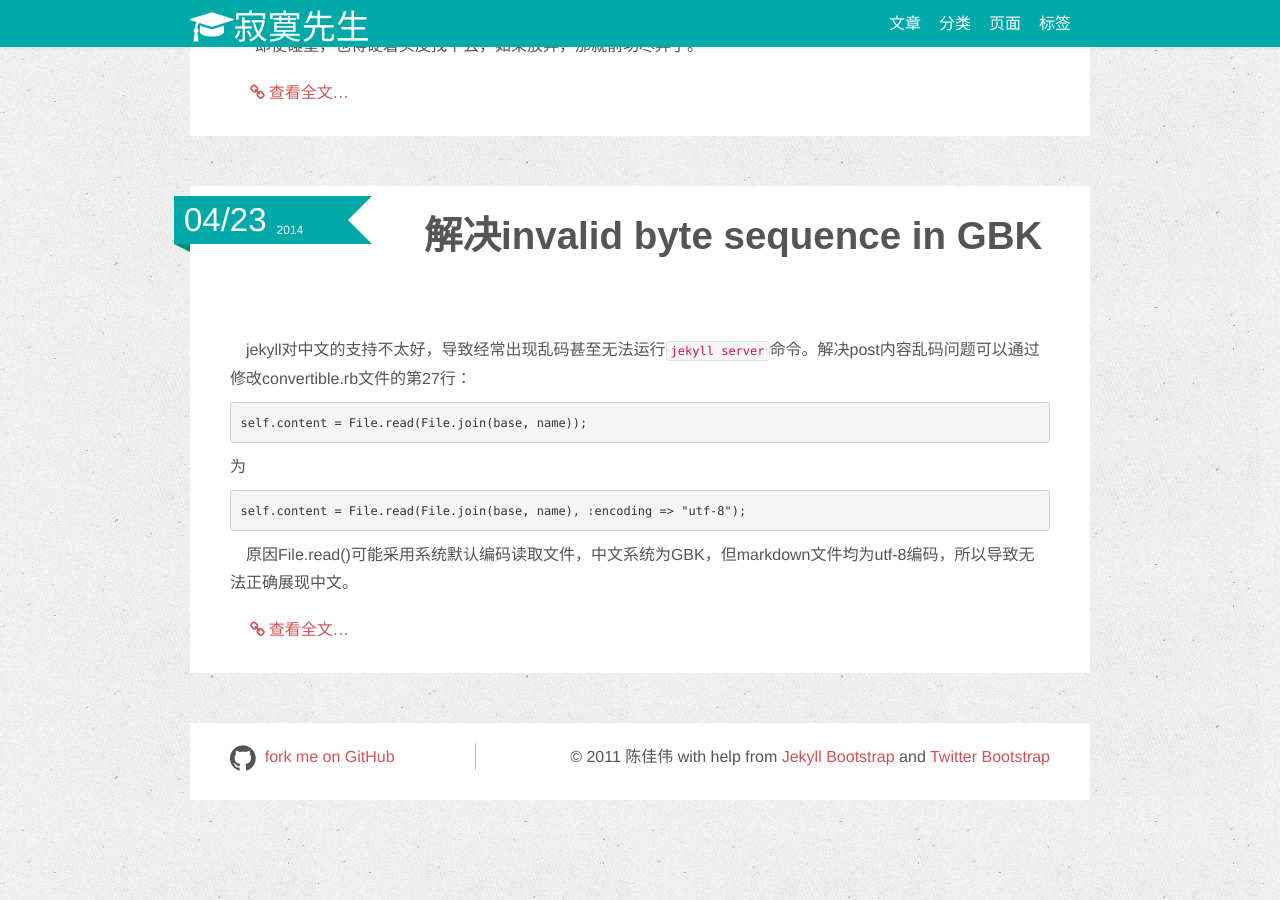
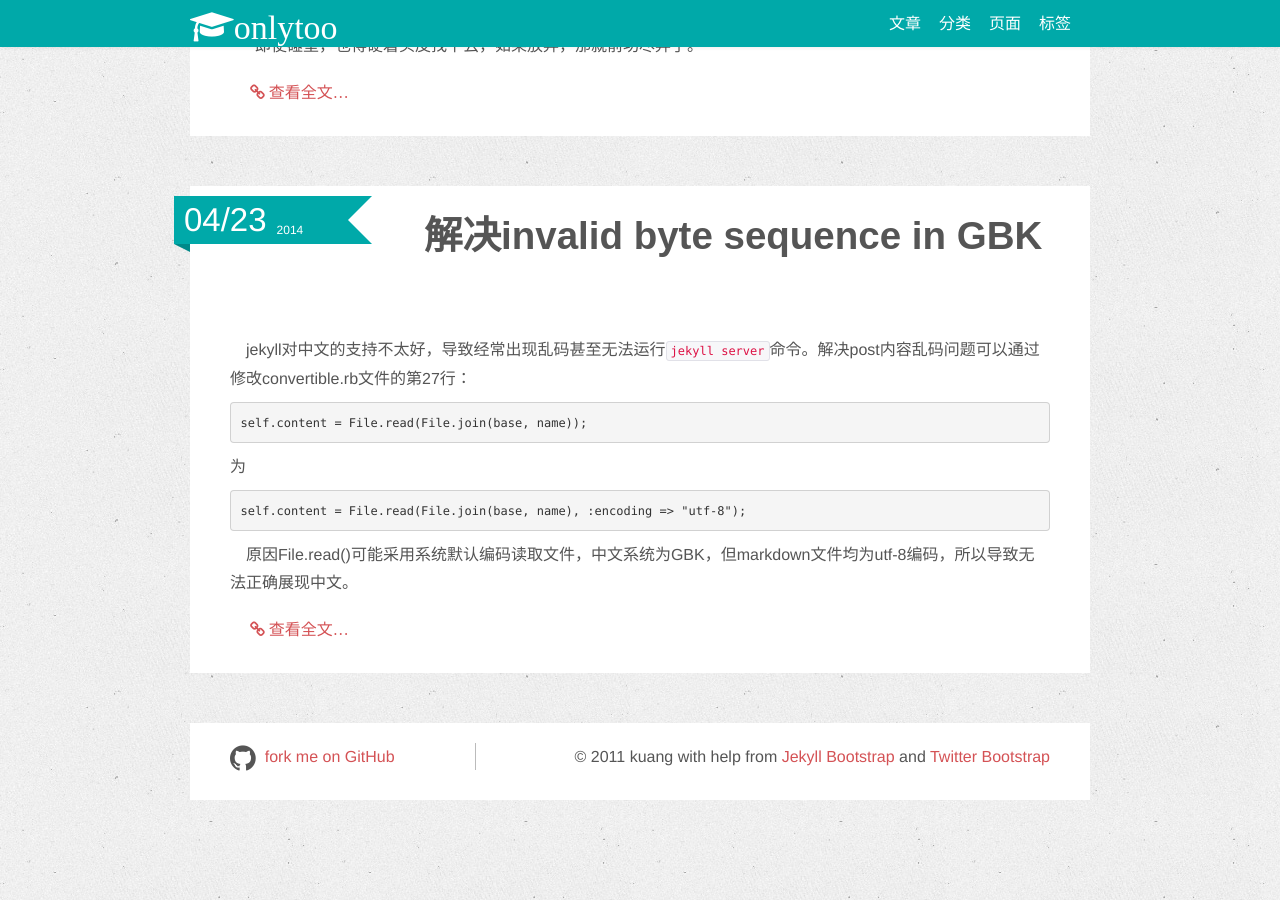
Before and after one commit to onlytoo/onlytoo.github.io, a Jekyll site: the page built from index.md, in a window 1280 px wide and 900 px high, scrolled down 2132 px. Built offline with Jekyll 4.4.1, drawn with Linux system fonts in a browser that asks for light colours; nearby versions of some CDN libraries; Markdown is read by kramdown in place of the engine named in the settings.

Commit message:
Update _config.yml

```diff
--- a/_config.yml
+++ b/_config.yml
@@ -10,10 +10,10 @@ safe: false
 # Themes are encouraged to use these universal variables
 # so be sure to set them if your theme uses them.
 #
-title : 寂寞先生
+title : onlytoo
 tagline: Site Tagline
 author :
-  name : 陈佳伟
+  name : kuang
   email : blah@email.test
   github : username
   twitter : username
```
